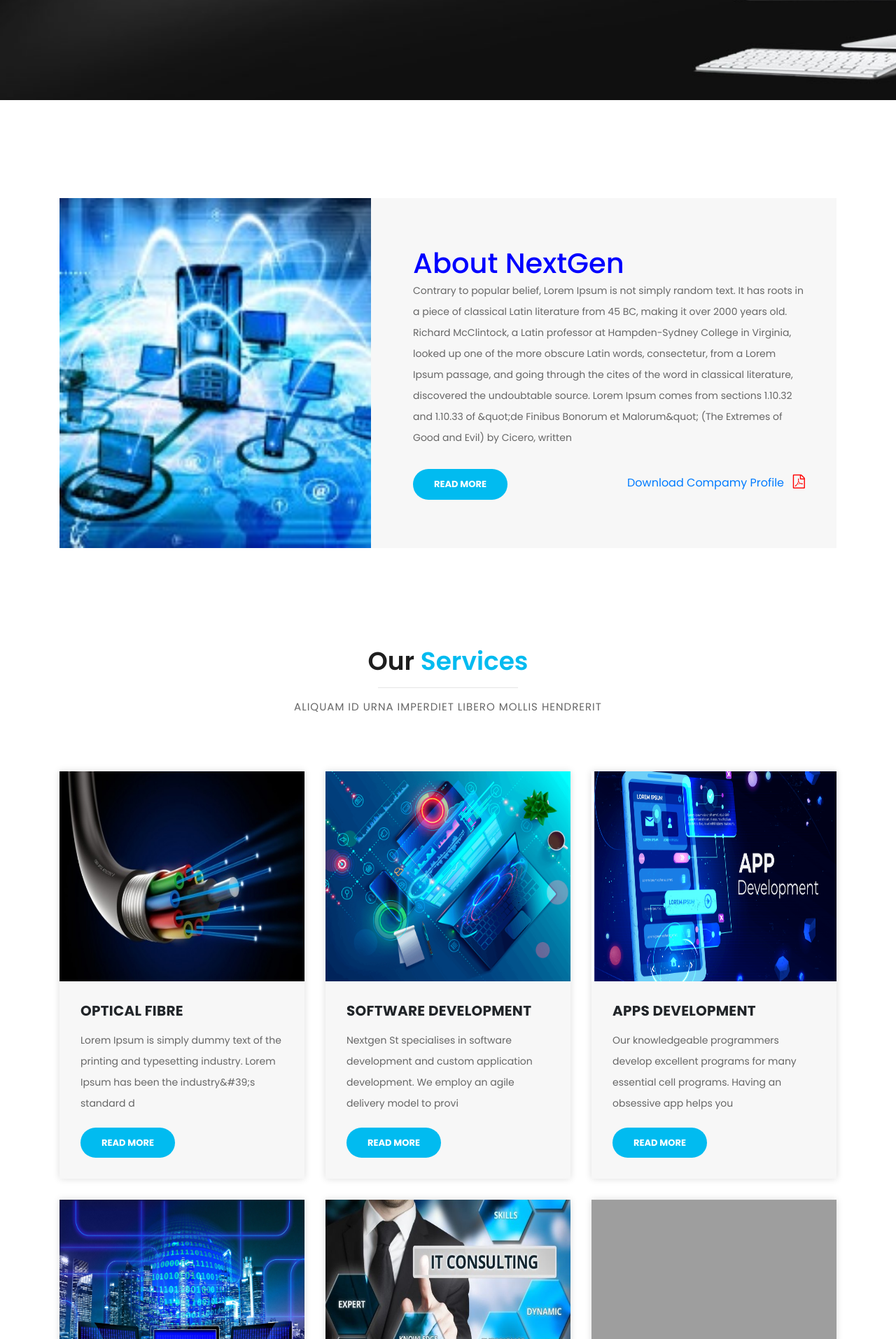
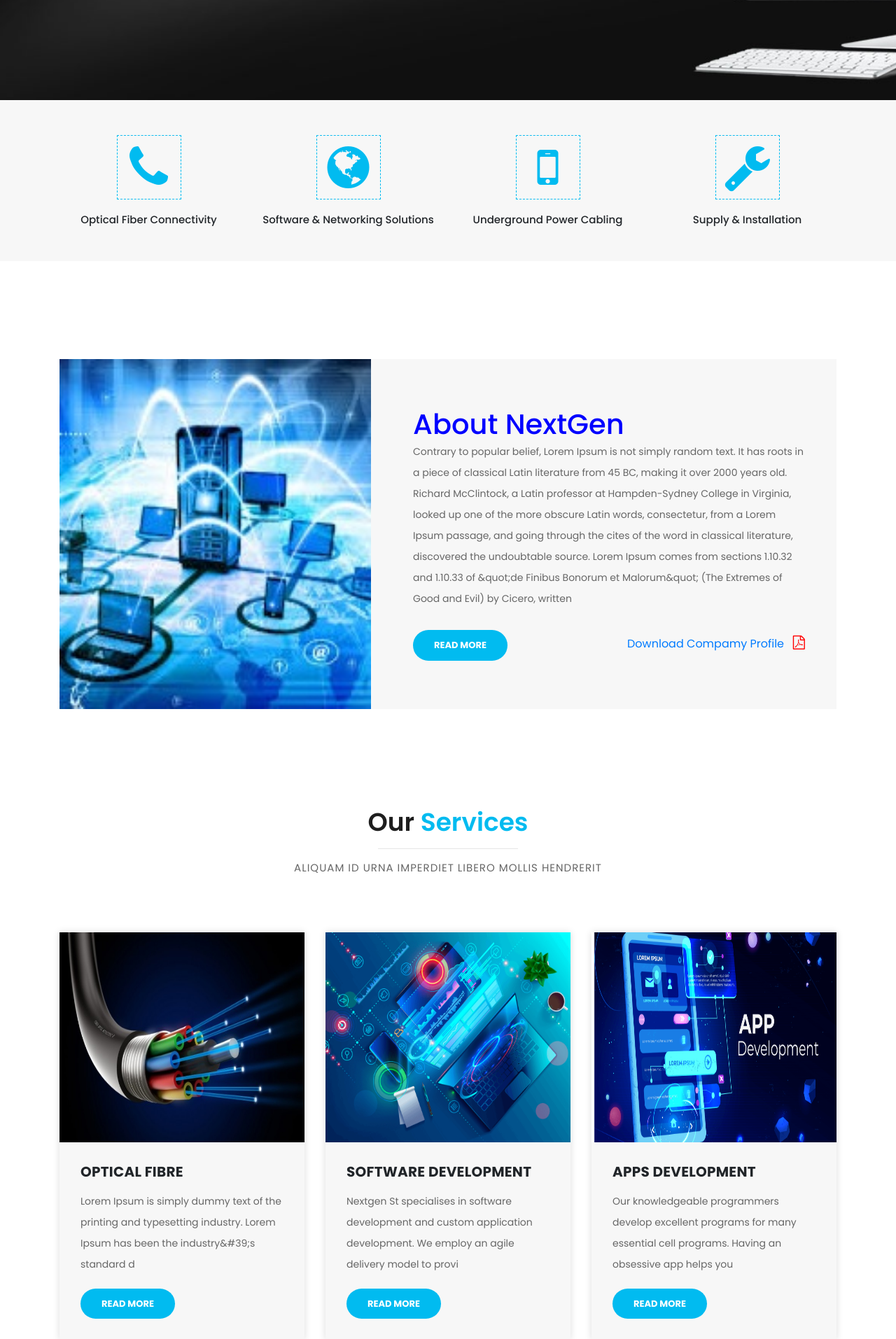
Before and after one commit to hossain258/ICTSITE, a Django app: page / in a window 1280 px wide. Shown: the part 503-2416 px from the top of the page at 70% size. Run offline with Django 4.2, Linux system fonts and the light colour scheme; data comes from the database, SQL or seed files in the repository; grey boxes labelled with a size stand in for pictures from a placeholder-image service; parts of the project's set-up code (start-up, migrations or seed data) failed here and were passed over; some libraries are stand-ins or nearby versions; grey boxes are pictures that could not be loaded.

Commit message:
Design update animation and page heading and sections added

```diff
--- a/gensite/static/assets/css/custom.css
+++ b/gensite/static/assets/css/custom.css
@@ -56,3 +56,28 @@ header .navbar{
     background: #ddd;
     text-align: left;
 }
+.feature-sec{
+    background: #f7f7f7;
+    padding: 25px;
+}
+.feature-sec .feature-item{
+    text-align: center;
+    padding: 25px 0;
+}
+.feature-sec .feature-item:hover{
+    box-shadow: 0 0 15px #ccc;
+    background: #fff;
+}
+.feature-sec .feature-item .fa{
+    text-align: center;
+    font-size: 70px;
+    padding-top: 10px;
+    height: 92px;
+    width: 92px;
+    border: 1px dashed #01bbf0;
+    color: #01bbf0;
+}
+.feature-sec .feature-item .title-txt h5{
+    font-size: 15px;
+    padding-top: 20px;
+}
--- a/gensite/templates/base.html
+++ b/gensite/templates/base.html
@@ -23,6 +23,9 @@
     <link rel="stylesheet" href="{% static 'assets/css/templatemo-finance-business.css' %}">
     <link rel="stylesheet" href="{% static 'assets/css/owl.css' %}">
     <link rel="stylesheet" href="{% static 'assets/css/custom.css' %}">
+    <!-- animate Files -->
+    <link rel="stylesheet" href="https://cdnjs.cloudflare.com/ajax/libs/animate.css/4.1.1/animate.css" integrity="sha512-phGxLIsvHFArdI7IyLjv14dchvbVkEDaH95efvAae/y2exeWBQCQDpNFbOTdV1p4/pIa/XtbuDCnfhDEIXhvGQ==" crossorigin="anonymous" referrerpolicy="no-referrer" />
+
 <!--
 
 Finance Business TemplateMo
@@ -221,6 +224,11 @@ https://templatemo.com/tm-545-finance-business
     <script src="{% static 'vendor/jquery/jquery.min.js' %}"></script>
     <script src="{% static 'vendor/bootstrap/js/bootstrap.bundle.min.js' %}"></script>
 
+    <script src="https://cdnjs.cloudflare.com/ajax/libs/wow/1.1.2/wow.js" integrity="sha512-Rd5Gf5A6chsunOJte+gKWyECMqkG8MgBYD1u80LOOJBfl6ka9CtatRrD4P0P5Q5V/z/ecvOCSYC8tLoWNrCpPg==" crossorigin="anonymous" referrerpolicy="no-referrer"></script>
+    <script>
+      new WOW().init();
+    </script>
+
     <!-- Additional Scripts -->
     <script src="{% static 'assets/js/custom.js' %}"></script>
     <script src="{% static 'assets/js/owl.js' %}"></script>
--- a/gensite/templates/home.html
+++ b/gensite/templates/home.html
@@ -4,17 +4,11 @@
 
  {% block content %}
 
-
     <!-- Page Content -->
     <!-- Banner Starts Here -->
     <div class="main-banner header-text" id="top">
-
-
         <div class="Modern-Slider">
-          <!-- Item -->
-
-           {% for i in sliderdata %}
-
+          {% for i in sliderdata %}
           <div class="item item-1">
             <div class="img-fill">
               <img src="{{ i.image.url  }}" alt="" >
@@ -26,27 +20,55 @@
                 </div>
           </div>
       </div>
-
-          {% endfor %}
-
-         {% comment %}
-          <img src="../static/assets/images/slide_01.jpg" alt="" > {% endcomment %}
-
-
-
-
-  </div>
-
-
+      {% endfor %}
+      {% comment %} <img src="../static/assets/images/slide_01.jpg" alt="" > {% endcomment %}
+    </div>
     <!-- Banner Ends Here -->
-
-
+    <div class="feature-sec">
+      <div class="container">
+        <div class="row">
+          <div class="col-md-3">
+            <div class="feature-item wow animate__animated  animate__jackInTheBox">
+              <i class="fa fa-phone"></i>
+              <div class="title-txt">
+                <h5>Optical Fiber Connectivity</h5>
+              </div>
+            </div>
+          </div>
+          <div class="col-md-3">
+            <div class="feature-item wow animate__animated  animate__jackInTheBox">
+              <i class="fa fa-globe"></i>
+              <div class="title-txt">
+                <h5>Software & Networking Solutions</h5>
+              </div>
+            </div>
+          </div>
+          <div class="col-md-3">
+            <div class="feature-item wow animate__animated  animate__jackInTheBox">
+              <i class="fa fa-mobile"></i>
+              <div class="title-txt">
+                <h5>Underground Power Cabling</h5>
+              </div>
+            </div>
+          </div>
+          <div class="col-md-3">
+            <div class="feature-item wow animate__animated  animate__jackInTheBox">
+              <i class="fa fa-wrench"></i>
+              <div class="title-txt">
+                <h5>Supply & Installation</h5>
+              </div>
+            </div>
+          </div>
+          </div>
+        </div>
+      </div>
+    </div>
     <!--start aboout us-->
     <div class="more-info">
       <div class="container">
         <div class="row">
           <div class="col-md-12">
-            <div class="more-info-content">
+            <div class="more-info-content wow animate__animated animate__zoomIn">
               <div class="row">
                 <div class="col-md-5">
                   <div class="left-image">
@@ -88,7 +110,7 @@
           {% for i in qs %}
 
           <div class="col-md-4">
-            <div class="service-item">
+            <div class="service-item wow animate__animated animate__zoomIn">
               <a href="{% url 'service-details' id=i.id %}">
                 {% if i.image.url %} <img src="{{ i.image.url }}" width = "350" height ="300"  alt=""> {% else %}  Image coming soon  {% endif %}
 
@@ -224,7 +246,7 @@
             </div>
           </div>
           <div class="col-md-12">
-            <div class="contact-form pb-4">
+            <div class="contact-form pb-4 wow animate__animated animate__zoomIn">
               <form id="contact" action="{% url 'contact' %}" method="post">
                 {% csrf_token %}
                 <div class="row">
@@ -272,7 +294,7 @@
       <div class="row">
         {% for i in cdata %}
         <div class="col-md-12">
-          <div class="owl-partners owl-carousel">
+          <div class="owl-partners owl-carousel wow animate__animated animate__zoomIn">
             <div class="partner-item">
               <img src="{{ i.image.url }}"  width = "150" height ="150" alt="">
               <div class="down-content">
--- a/gensite/templates/portfolio.html
+++ b/gensite/templates/portfolio.html
@@ -16,7 +16,7 @@
       </div>
 
       <div class="col-md-4">
-        <div class="service-item" >
+        <div class="service-item wow animate__animated animate__zoomIn" >
         <img src="../media/services_images/apps_development.png"  width = "350" height ="300" alt="">
           <div class="down-content">
             <h4> Project Name </h4>
@@ -24,7 +24,7 @@
         </div>
       </div>
       <div class="col-md-4">
-        <div class="service-item" >
+        <div class="service-item wow animate__animated animate__zoomIn" >
         <img src="../media/services_images/apps_development.png"  width = "350" height ="300" alt="">
           <div class="down-content">
             <h4> Project Name </h4>
@@ -32,7 +32,7 @@
         </div>
       </div>
       <div class="col-md-4">
-        <div class="service-item" >
+        <div class="service-item wow animate__animated animate__zoomIn" >
         <img src="../media/services_images/apps_development.png"  width = "350" height ="300" alt="">
           <div class="down-content">
             <h4> Project Name </h4>
--- a/gensite/templates/services.html
+++ b/gensite/templates/services.html
@@ -17,7 +17,7 @@
 
       {% for i in qs %}
       <div class="col-md-4">
-        <div class="service-item" >
+        <div class="service-item wow animate__animated animate__zoomIn" >
           <a href="{% url 'service-details' id=i.id %}">
             {% if i.image.url %} <img src="{{ i.image.url }}" width = "350" height ="300"  alt=""> {% else %}  Image coming soon  {% endif %}
             {% comment %} <img src="/media/{{ i.image }}"  width = "350" height ="300" alt=""> {% endcomment %}
```
Also changed, not shown: gensite/templates/about.html (+7 -2 lines), gensite/templates/client.html (+8 -17 lines), gensite/templates/contact.html (+4 -4 lines).
